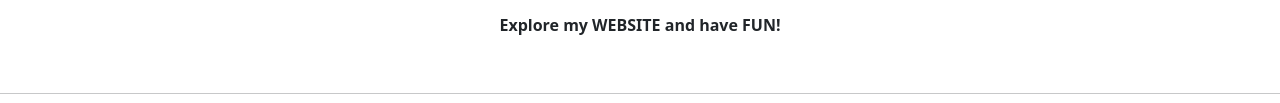
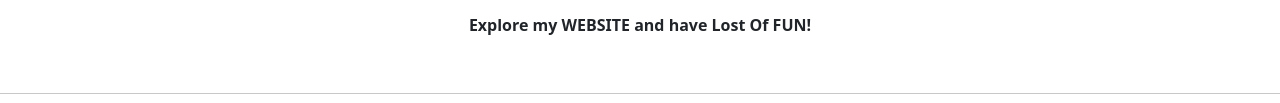
Before and after one commit to MrAbdulbasitDavids/CV, a plain HTML site: page index.html in a window 1280 px wide. Shown: the part 369-472 px from the top of the page. Drawn offline with nearby package versions, Linux system fonts and the light colour scheme.

Commit message:
changed paragraph wording

```diff
--- a/index.html
+++ b/index.html
@@ -34,7 +34,7 @@
     <img src="Images/Free_Sample_By_Wix.jfif" alt="picture of Abdul" class="main-picture">
 
     <p>Hi there Welcome to my WEBSITE</p>
-    <p>Explore my WEBSITE and have FUN!</p>
+    <p>Explore my WEBSITE and have Lost Of FUN!</p>
 
     <br>
     <hr>
```
